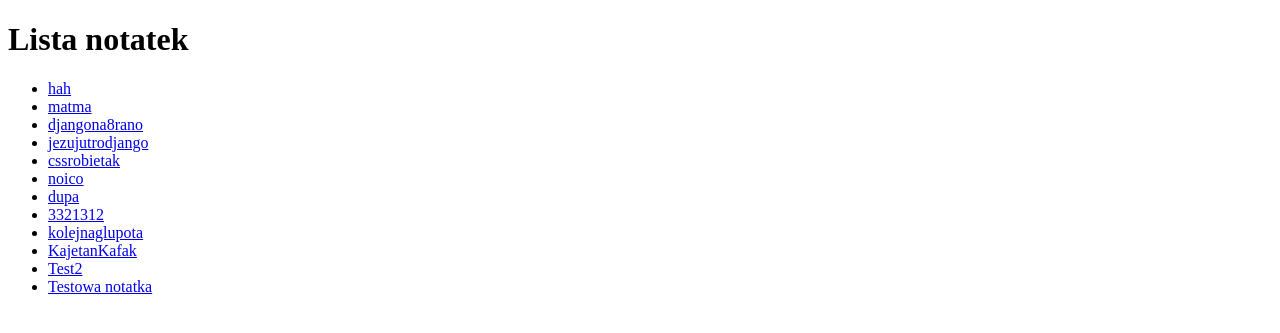
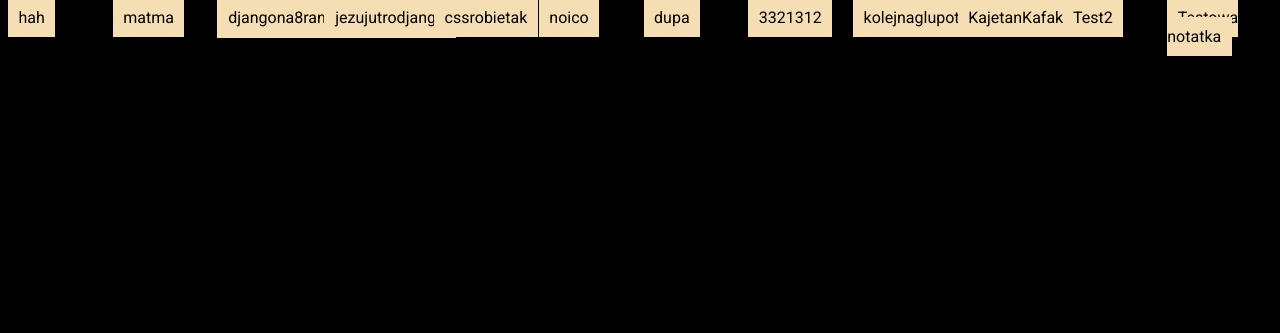
Before and after one commit to KaFkAaAaAaAa/Kajetan_Fili_djangoprojekt, a Django app: page /base/ in a window 1280 px wide. Shown: the top 333 px of the page. Run offline with Django 5.2, Linux system fonts and the light colour scheme; data comes from the database, SQL or seed files in the repository; both versions use the stored data as it was after the commit.

Commit message:
dziala sobie no 3:00

```diff
--- /dev/null
+++ b/base/static/css/style.css
@@ -0,0 +1,31 @@
+/* styles.css */
+@import url('https://fonts.googleapis.com/css2?family=Roboto:ital,wght@0,100;0,300;0,400;0,500;0,700;0,900;1,100;1,300;1,400;1,500;1,700;1,900&display=swap');
+/* Styl dla listy notatek */
+ul {
+    list-style: none;
+    padding: 0;
+        display: flex;
+}
+body{
+    background-color: black;
+    color: white;
+    font-family: "Roboto", sans-serif;
+    display: flex;
+}
+a{
+    text-decoration: none;
+    color: white;
+}
+.pojedyncza-notatka{
+    background-color: wheat;
+    color: black;
+    padding: 10%;
+}
+.dupa{
+    height: 15vh;
+    width: 15vw;
+}
+.notatkiLISTA{
+        display: flex;
+        max-width: 100%;
+}
--- a/base/templates/notes/note_list.html
+++ b/base/templates/notes/note_list.html
@@ -1,15 +1,18 @@
+{% load static %}
 <!-- notes/note_list.html -->
 <!DOCTYPE html>
-<html lang="pl">
+<html>
 <head>
     <title>Lista notatek</title>
+    <link rel="stylesheet" href="{% static 'css/style.css' %}">
 </head>
 <body>
-    <h1>Lista notatek</h1>
-    <ul>
+    <div class="notatkiLISTA">
         {% for note in notes %}
-            <li><a href="{% url 'base:note_detail' note.pk %}">{{ note.title }}</a></li>
+            <div class="dupa">
+                <a class="pojedyncza-notatka" href="{% url 'base:note_detail' note.pk %}">{{ note.title }}</a>
+            </div>
         {% endfor %}
-    </ul>
+    </div>
 </body>
 </html>
--- a/projekt_szkolny1/settings.py
+++ b/projekt_szkolny1/settings.py
@@ -9,10 +9,11 @@ https://docs.djangoproject.com/en/5.0/topics/settings/
 For the full list of settings and their values, see
 https://docs.djangoproject.com/en/5.0/ref/settings/
 """
-
+import os
 from pathlib import Path
 
 from django.core.management import templates
+from django.templatetags import static
 
 # Build paths inside the project like this: BASE_DIR / 'subdir'.
 BASE_DIR = Path(__file__).resolve().parent.parent
@@ -120,6 +121,7 @@ USE_TZ = True
 # https://docs.djangoproject.com/en/5.0/howto/static-files/
 
 STATIC_URL = 'static/'
+STATICFILES_DIRS = [os.path.join(BASE_DIR, 'static')]
 
 # Default primary key field type
 # https://docs.djangoproject.com/en/5.0/ref/settings/#default-auto-field
```
Also changed, not shown: base/static/css/detail.css (added, +15 -0 lines), base/templates/notes/note_detail.html (+5 -3 lines), base/migrations/0001_initial.py (added), db.sqlite3.
